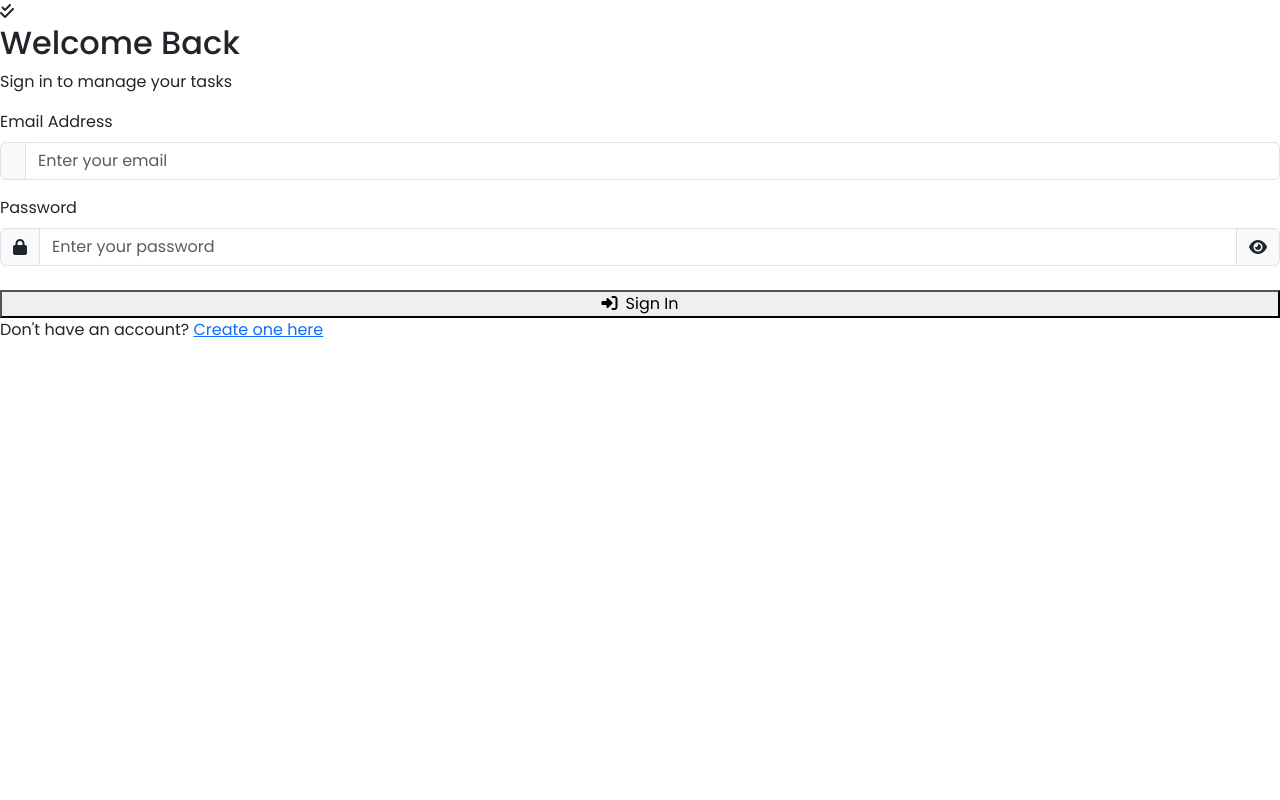
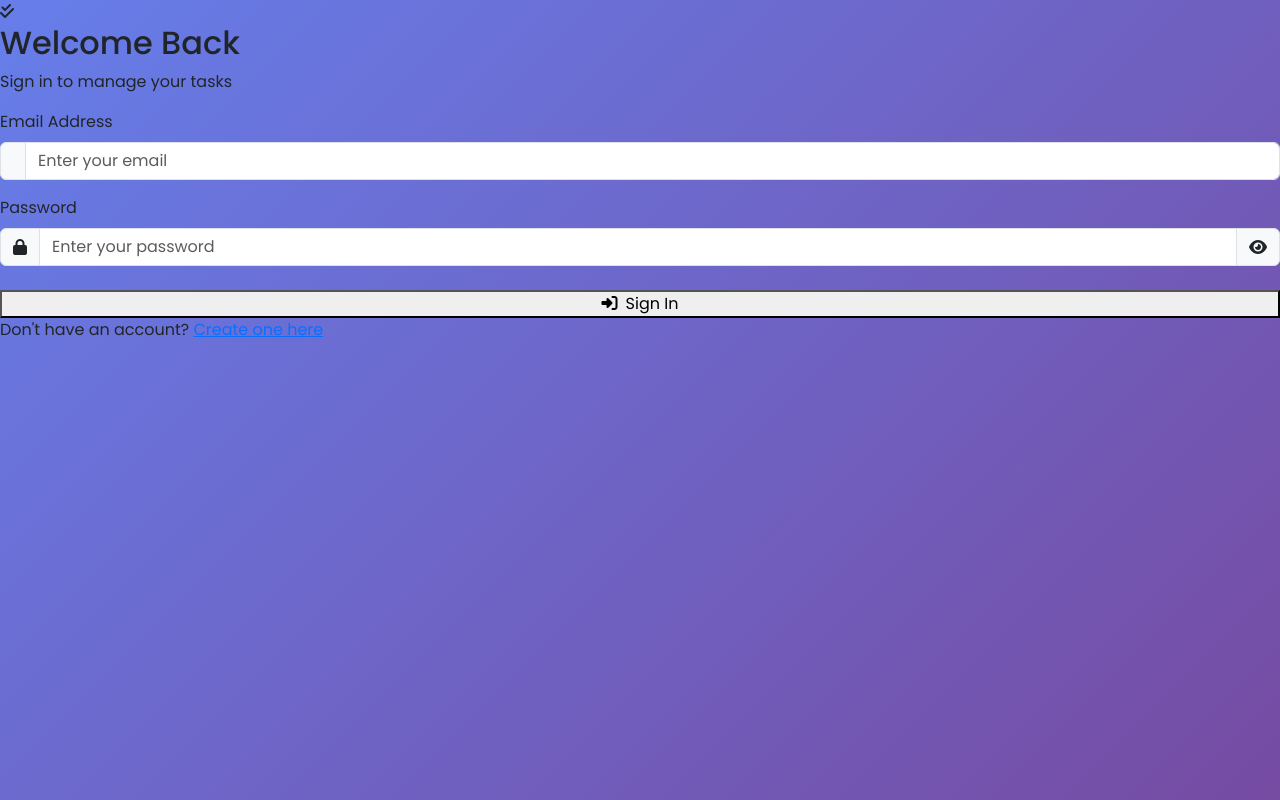
Before and after one commit to POSHANMS/todo-app-flask, a Flask app: page / in a window 1280 px wide. Run offline with Flask 3, Linux system fonts and the light colour scheme.

Commit message:
Add body background gradient styling

```diff
--- a/static/css/style.css
+++ b/static/css/style.css
@@ -11,3 +11,7 @@
 }
 
 /* Body - dark gradient background */
+body {
+    min-height: 100vh;
+    background: linear-gradient(135deg, #667eea 0%, #764ba2 100%);
+}
```
